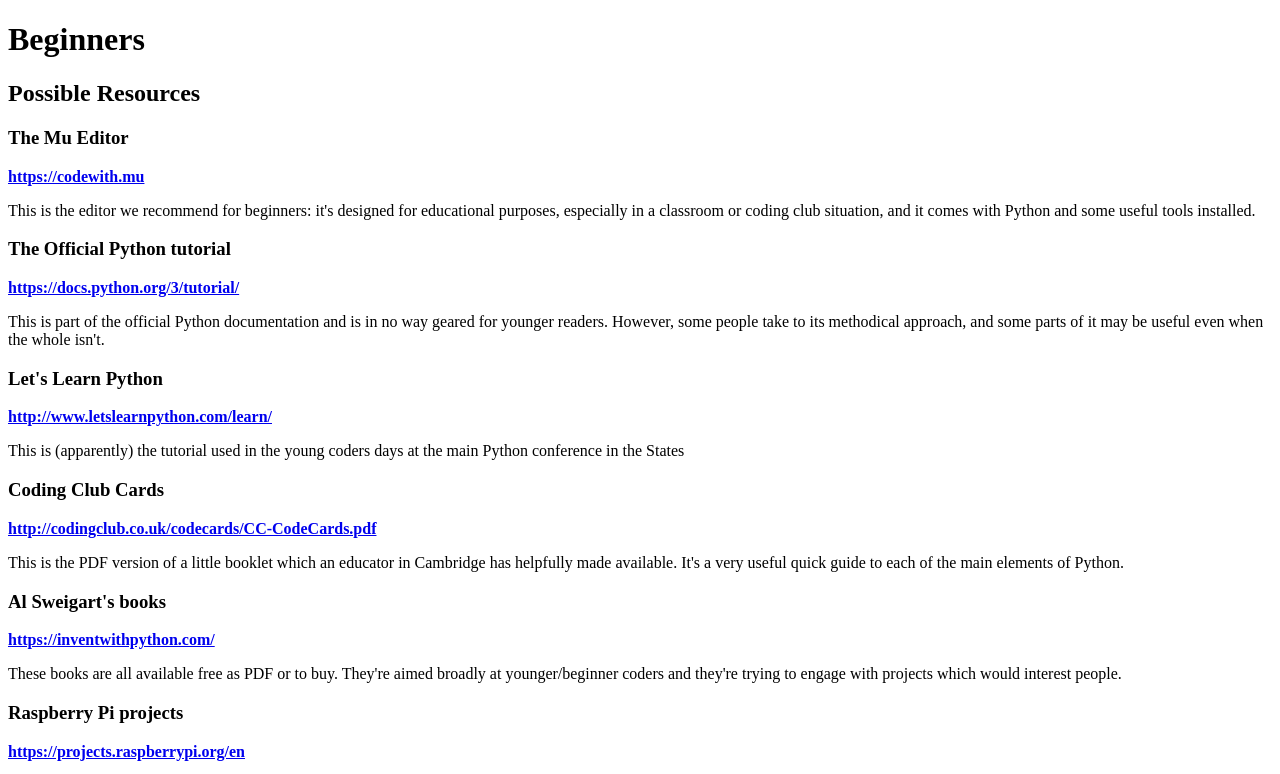
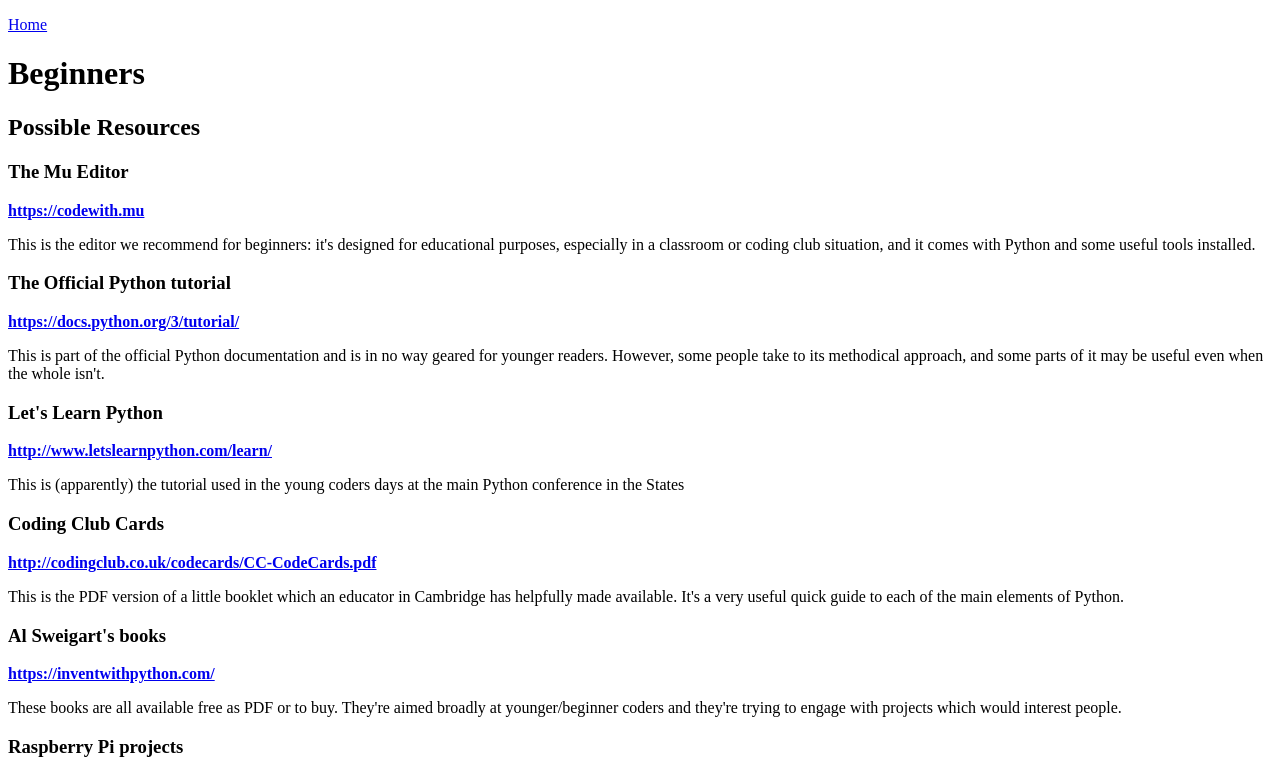
Before and after one commit to KelstonClub/website, a plain HTML site: page beginners/resources.html in a window 1280 px wide. Shown: the top 774 px of the page. Drawn offline with Linux system fonts and the light colour scheme; files that its build step writes are made by us from their sources.

Commit message:
Add a link back to Home

```diff
--- a/beginners/resources.html
+++ b/beginners/resources.html
@@ -6,6 +6,8 @@
 <link rel="stylesheet" href="css/styles.css">
 </head>
 <body>
+
+<p class="breadcrumbs"><a href="/">Home</a></p>
 
 <h1>Beginners</h1>
 
```
